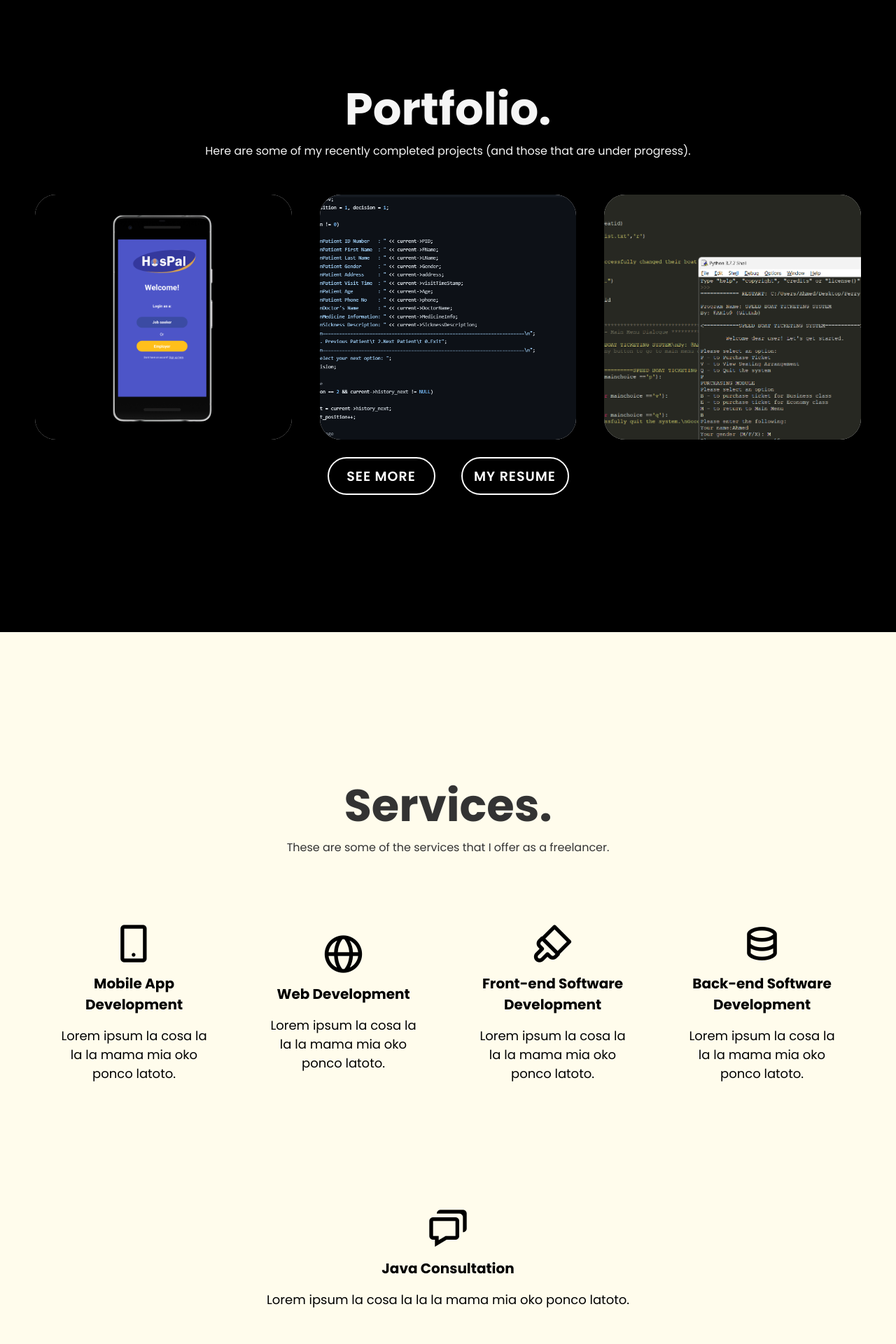
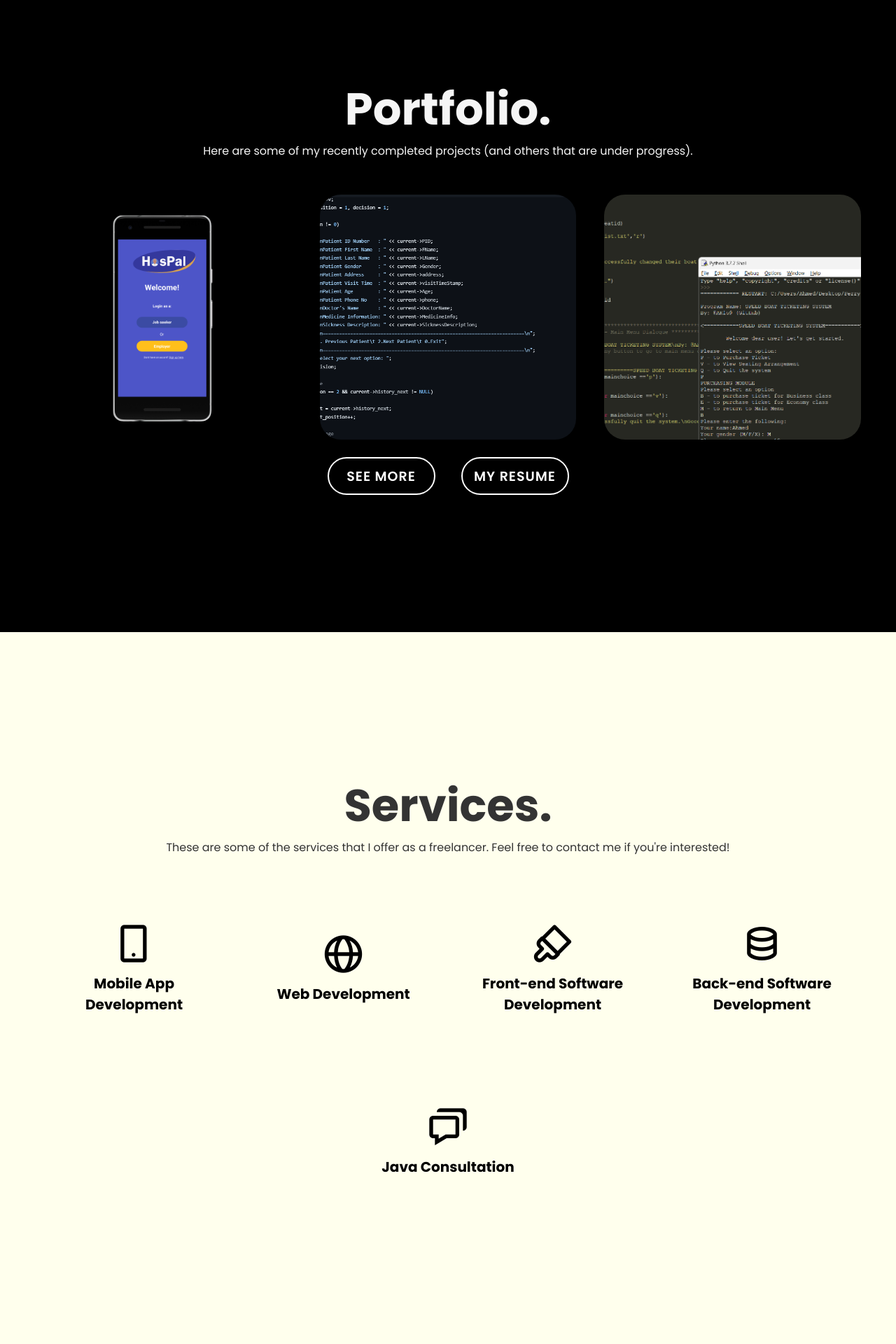
Before and after one commit to AK1o9/Portfolio, a PHP site: page / in a window 1280 px wide. Shown: the part 3040-4960 px from the top of the page at 70% size. Run offline with PHP 8.4, Linux system fonts and the light colour scheme.

Commit message:
improved portfolio css

```diff
--- a/index.php
+++ b/index.php
@@ -40,7 +40,7 @@
                 <span class="multiple-text"></span>
             </h2>
             <br>
-            <p>I'm a software engineer who has a huge passion for developing all things software such as video games, mobile applications & websites.
+            <p>I'm a software engineer who has a huge passion for developing all things software like video games, mobile applications & websites.
                 As a hungry learner, I'm always willing to take my skills to the next level, especially when it comes to problem solving & game programming.</p>
             <br><br>
             <div class="btn-box">
@@ -58,7 +58,7 @@
             <p>Hello! My name is Ahmed, a Sudanese software developer, and
                 I like to create many different types of software such as websites (like this), mobile apps, video games and more.
                 Throughout my career, I've been involved in multiple projects ranging from simple websites to fully integrated software such as
-                artificial intelligence chatbots, mobile apps for job searching and various other software involving blockchain in addition to other technologies.
+                artificial intelligence chatbots, mobile platforms and various other software involving blockchain as well as other technologies.
                 After getting a good amount of hands-on experience in both front-end and back-end development,
                 I thought it was about time I made my own portfolio to better showcase and document some of my skillsets and expertise.
                 When I'm not developing, I can sometimes be found solving coding problems and participating in online programming
@@ -162,7 +162,7 @@
     <!-- PORTFOLIO SECTION -->
     <section id="portfolio" class="portfolio">
         <h1>Portfolio.</h1>
-        <p>Here are some of my recently completed projects (and those that are under progress).</p>
+        <p>Here are some of my recently completed projects (and others that are under progress).</p>
         <br>
         <br>
         <div class="project-container">
@@ -257,38 +257,31 @@
     <!-- SERVICES SECTION (OPTIONAL) -->
     <section id="services" class="services">
         <h1>Services.</h1>
-        <p>These are some of the services that I offer as a freelancer.</p>
+        <p>These are some of the services that I offer as a freelancer. Feel free to contact me if you're interested! </p>
         <br>
         <div class="services-container">
             <div class="services-box">
                 <i class='bx bx-mobile-alt'></i>
                 <h3>Mobile App Development</h3>
-                <p>Lorem ipsum la cosa la la la mama mia oko ponco latoto.
-                </p>
+                <!-- <p>
+                    Lorem ipsum la cosa la la la mama mia oko ponco latoto.
+                </p> -->
             </div>
             <div class="services-box">
                 <i class='bx bx-globe'></i>
                 <h3>Web Development</h3>
-                <p>Lorem ipsum la cosa la la la mama mia oko ponco latoto.
-                </p>
             </div>
             <div class="services-box">
                 <i class='bx bx-brush'></i>
                 <h3>Front-end Software<br>Development</h3>
-                <p>Lorem ipsum la cosa la la la mama mia oko ponco latoto.
-                </p>
             </div>
             <div class="services-box">
                 <i class='bx bx-data'></i>
                 <h3>Back-end Software<br>Development</h3>
-                <p>Lorem ipsum la cosa la la la mama mia oko ponco latoto.
-                </p>
             </div>
             <div class="services-box">
                 <i class='bx bx-chat'></i>
                 <h3>Java Consultation</h3>
-                <p>Lorem ipsum la cosa la la la mama mia oko ponco latoto.
-                </p>
             </div>
         </div>
     </section>
--- a/style.css
+++ b/style.css
@@ -80,7 +80,7 @@ h1 {
 
 .logo-text {
     display: flex;
-    color: #f5f5f5;
+    color: #fff;
     text-decoration: none;
     align-items: center;
     font-size: smaller;
@@ -89,7 +89,7 @@ h1 {
 
 .navbar a {
     font-size: 16px;
-    color: white;
+    color: #f5f5f5;
     text-decoration: none;
     font-weight: 500;
     margin-left: 25px;
@@ -112,7 +112,7 @@ h1 {
 }
 
 .about {
-    background-color: #fffcec;
+    background-color: #FFFFED;
     text-align: center;
     padding: 200px 0;
 }
@@ -139,7 +139,7 @@ h1 {
 }
 
 .skill-box {
-    background: #fffcec;
+    background: #FFFFED;
     color: black;
     border-radius: 30px;
     padding: 20px 0 20px 0;
@@ -192,7 +192,7 @@ h1 {
     overflow: hidden;
     display: flex;
     color: black;
-    background-color: #f5f5f5;
+    /* background-color: transparent; */
 }
 
 .project img {
@@ -221,13 +221,11 @@ h1 {
     display: flex;
     justify-content: center;
     flex-direction: column;
-    padding: 0 0rem;
     transition: .5s ease;
     align-content: center;
 }
 
 .project h3 {
-
     font-weight: normal;
     color: #f5f5f5;
     margin-bottom: .5rem;
@@ -240,17 +238,17 @@ h1 {
 }
 
 .project p {
-    color: #f5f5f5;
+    color: white;
     margin-bottom: .8rem;
 }
 
 .project li {
     display: inline-block;
-    color: #f5f5f5;
+    color: white;
 }
 
 .project a {
-    color: #f5f5f5;
+    color: white;
     margin: 0 3px 0 3px;
     /* padding: .8rem; */
     /* border: 2px none #f5f5f5; */
@@ -337,7 +335,7 @@ h1 {
 }
 
 .services {
-    background-color: #fffcec;
+    background-color: #FFFFED;
     text-align: center;
     padding: 200px 0;
 }
@@ -471,7 +469,6 @@ h1 {
 .services-box p {
     font-size: 18px;
     margin: 1rem 0 3rem;
-
 }
 
 .contact-sci {
```
